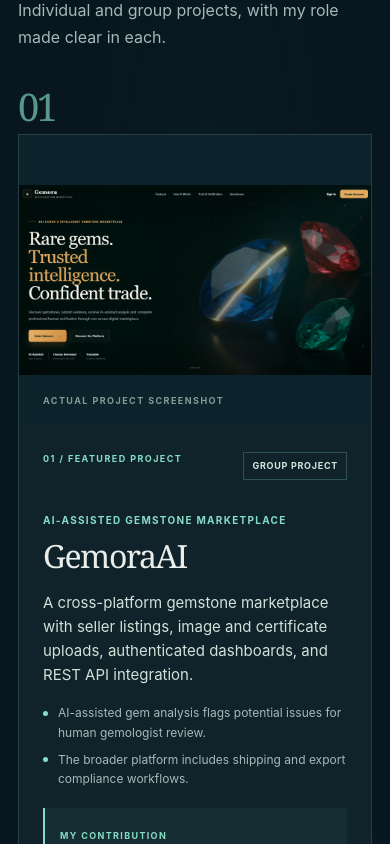
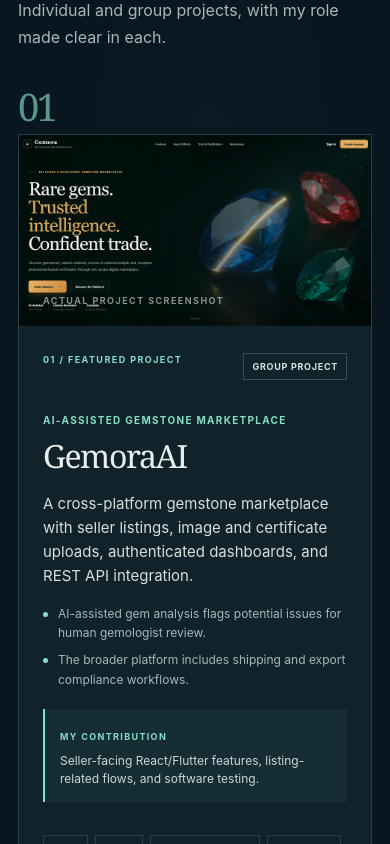
Before and after one commit to VinuraPathumSandeepa/Vinura-Portfolio, a React (Vite) app: page / in a window 390 px wide. Shown: the part 3840-4684 px from the top of the page. Built offline with nearby package versions, Linux system fonts and the light colour scheme.

Commit message:
fix: refine project showcase tablet and mobile layouts

```diff
--- a/src/App.css
+++ b/src/App.css
@@ -241,9 +241,13 @@
   .project-showcase--cinematic .project-showcase-footer { display: flex; min-height: 27px; }
 }
 
-@media (max-width: 760px) {
+@media (max-width: 900px) {
   .project-showcase .projects-track { grid-template-columns: 1fr; margin-top: 36px; }
   .project-showcase .project-showcase-panel:first-child, .project-showcase .project-showcase-panel:nth-child(2) { grid-column: auto; }
+  .project-showcase .project-card--featured, .project-showcase .project-card--wide { display: block; min-height: 0; }
+  .project-showcase .project-card--featured .project-visual { height: 360px; min-height: 0; }
+  .project-showcase .project-card--wide .project-visual { height: 320px; min-height: 0; }
+  .project-showcase .project-card--featured .project-content { min-height: 0; }
 }
 .project-card { position: relative; height: 100%; overflow: hidden; border: 1px solid var(--line); background: #10232b; transition: border-color var(--motion-card) ease, transform var(--motion-card) var(--motion-ease), box-shadow var(--motion-card) ease; }
 .project-card::before { content: ""; position: absolute; z-index: 6; inset: 0 0 auto; height: 2px; background: var(--accent); transform: scaleX(0); transform-origin: left; transition: transform var(--motion-card) var(--motion-ease); }
@@ -599,6 +603,9 @@ a.social-link:hover { color: var(--accent); }
 
 @media (max-width: 520px) {
   .section-shell { width: min(100% - 36px, 480px); }
+  .project-showcase .project-card--featured .project-visual { height: 260px; }
+  .project-showcase .project-card--featured .project-visual--real { height: auto; aspect-ratio: 1888 / 1023; }
+  .project-showcase .project-card--wide .project-visual { height: 260px; }
   .hero { gap: 55px; padding-top: 62px; }
   .eyebrow { margin-bottom: 23px; font-size: 10px; }
   .hero h1 { font-size: clamp(48px, 11.7vw, 62px); }
```
